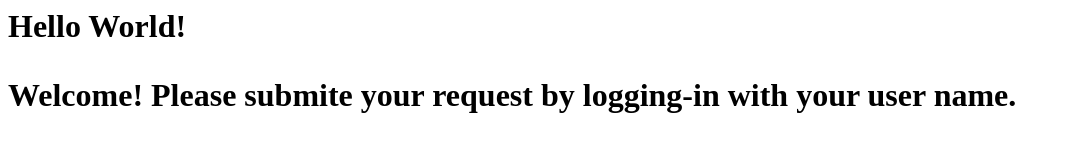
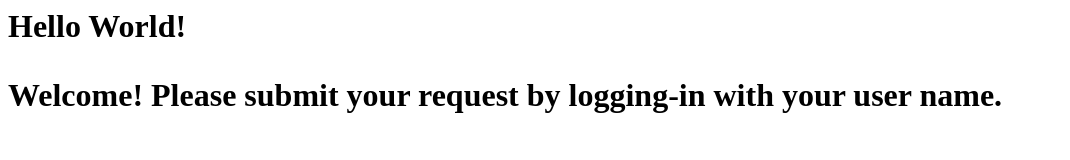
Before and after one commit to pserratojr/pserratojr.github.io, a plain HTML site: page index.html in a window 1280 px wide. Shown: the whole page, without its empty margins (0-1070 px from the left). Drawn offline with Linux system fonts and the light colour scheme.

Commit message:
Update index.html

```diff
--- a/index.html
+++ b/index.html
@@ -1,3 +1,3 @@
 <h1>Hello World!</h>
 
-<p>Welcome! Please submite your request by logging-in with your user name.</p>
+<p>Welcome! Please submit your request by logging-in with your user name.</p>
```
